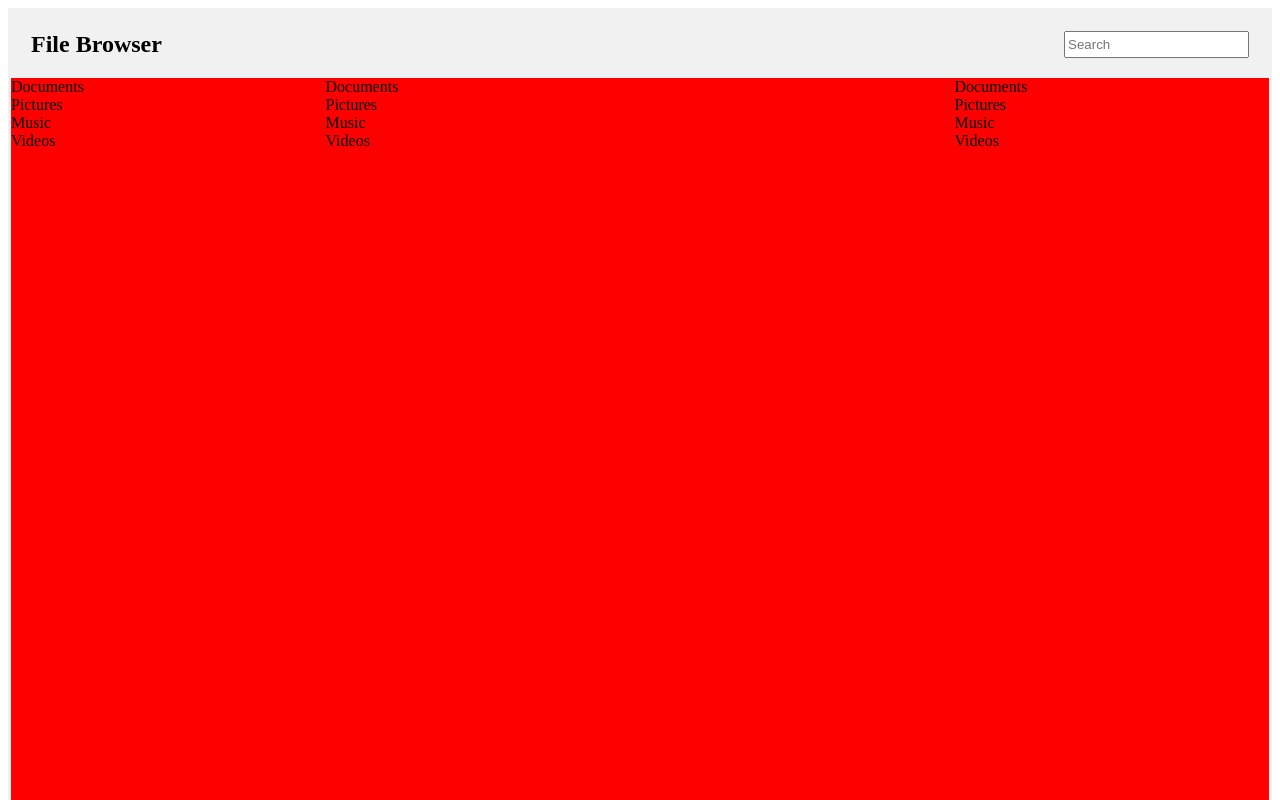
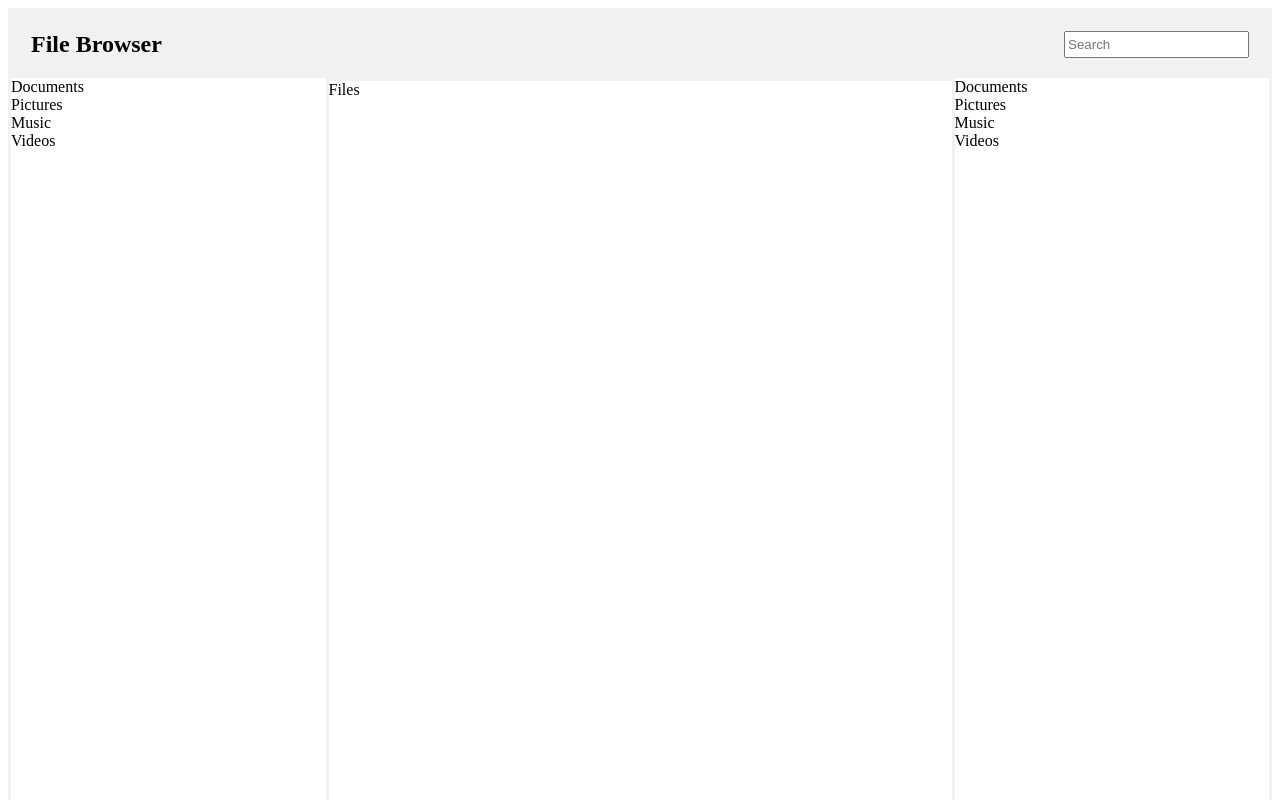
Before and after one commit to TomasGarciaDev/next-file-browser, a Next.js app: page / in a window 1280 px wide. Shown: the top 800 px of the page. Built offline with nearby package versions, Linux system fonts and the light colour scheme.

Commit message:
Basic File component created

```diff
--- /dev/null
+++ b/components/Files.js
@@ -0,0 +1,7 @@
+import styles from "../styles/Files.module.css"
+
+export default function Files() {
+  return (
+    <div className={styles.container}>Files</div>
+  )
+}
--- a/components/Layout.js
+++ b/components/Layout.js
@@ -1,6 +1,7 @@
 import Navbar from "./Navbar";
 import styles from "../styles/Layout.module.css";
 import Sidebar from "./Sidebar";
+import Files from "./Files";
 
 export default function Layout() {
   return (
@@ -8,7 +9,7 @@ export default function Layout() {
       <Navbar/>
       <div className={styles.container}>
       <Sidebar/>
-      <Sidebar/>
+      <Files/>
       <Sidebar/>
       </div>
     </div>
--- a/styles/Body.module.css
+++ b/styles/Files.module.css
@@ -1,5 +1,5 @@
 .container {
+  height: 100vh;
+  border-style: solid;
   border-color: rgb(241, 241, 241);
-  border-style: solid;
-  height: 400px;
 }
--- a/styles/Layout.module.css
+++ b/styles/Layout.module.css
@@ -1,12 +1,11 @@
 .main_container {
   border-style: solid;
   border-color: rgb(241, 241, 241);
-  height: 100vh;
+  height: 400vh;
   padding-bottom: 80px;
 }
 
 .container {
   display: grid;
-  background-color: red;
   grid-template-columns: 1fr 2fr 1fr;
 }
```
